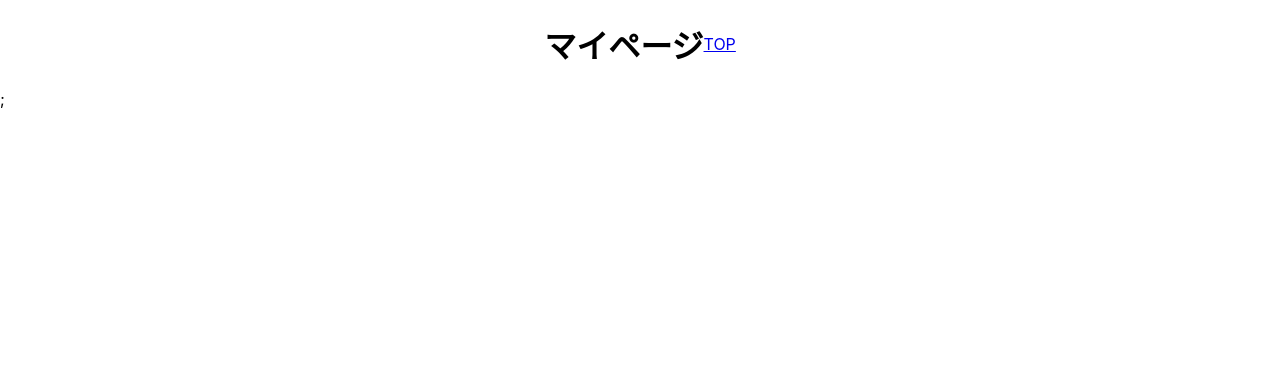
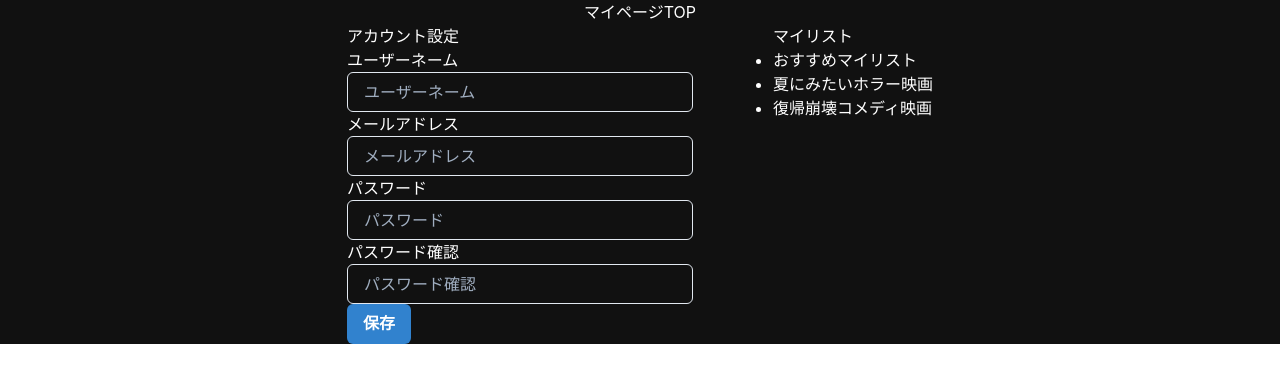
Before and after one commit to ShoheiTakei/movieShare, a React (Create React App) app: page /mypage in a window 1280 px wide. Shown: the top 382 px of the page. Built offline with nearby package versions, Linux system fonts and the light colour scheme.

Commit message:
created login page style

```diff
--- a/src/components/atoms/button/PrimaryButton.tsx
+++ b/src/components/atoms/button/PrimaryButton.tsx
@@ -3,7 +3,7 @@ import { FC } from 'react';
 
 type Props = {
   children: string;
-  onClick: () => void;
+  onClick?: () => void;
 };
 
 export const PrimaryButton: FC<Props> = (props) => {
--- a/src/components/pages/DetailPage.tsx
+++ b/src/components/pages/DetailPage.tsx
@@ -58,7 +58,7 @@ export const DetailPage = () => {
     </>
   );
 };
-const SAll = styled.div`
+export const SAll = styled.div`
   color: #fff;
   background-color: #111;
 
--- a/src/components/pages/HomePage.tsx
+++ b/src/components/pages/HomePage.tsx
@@ -1,4 +1,3 @@
-import { Link } from 'react-router-dom';
 import { requests } from '../../api/requests';
 import { Banner } from '../molecules/Banner';
 import { Nav } from '../molecules/Nav';
--- a/src/components/pages/MyPage.tsx
+++ b/src/components/pages/MyPage.tsx
@@ -1,9 +1,50 @@
 import { TopMenu } from '../templates/Header';
+import styled from 'styled-components';
+import { PrimaryButton } from '../atoms/button/PrimaryButton';
+import { ChakraProvider, Input } from '@chakra-ui/react';
+import { SAll } from '../pages/DetailPage';
 
 export const MyPage = () => {
   return (
     <>
-      <TopMenu>マイページ</TopMenu>;
+      <SAll>
+        <TopMenu>マイページ</TopMenu>
+        <SmyPageWrapper>
+          <SaccountSetting>
+            <h1>アカウント設定</h1>
+            <p>ユーザーネーム</p>
+            <ChakraProvider>
+              <Input type="text" placeholder="ユーザーネーム" />
+              <p>メールアドレス</p>
+              <Input type="text" placeholder="メールアドレス" />
+              <p>パスワード</p>
+              <Input type="text" placeholder="パスワード" />
+              <p>パスワード確認</p>
+              <Input type="text" placeholder="パスワード確認" />
+            </ChakraProvider>
+            <PrimaryButton>保存</PrimaryButton>
+          </SaccountSetting>
+          <SmylistWrapper>
+            <h1>マイリスト</h1>
+            <ul>
+              <li>おすすめマイリスト</li>
+              <li>夏にみたいホラー映画</li>
+              <li>復帰崩壊コメディ映画</li>
+            </ul>
+          </SmylistWrapper>
+        </SmyPageWrapper>
+      </SAll>
     </>
   );
 };
+
+const SmyPageWrapper = styled.div`
+  display: flex;
+  justify-content: center;
+`;
+
+const SaccountSetting = styled.div``;
+
+const SmylistWrapper = styled.div`
+  margin-left: 80px;
+`;
```
